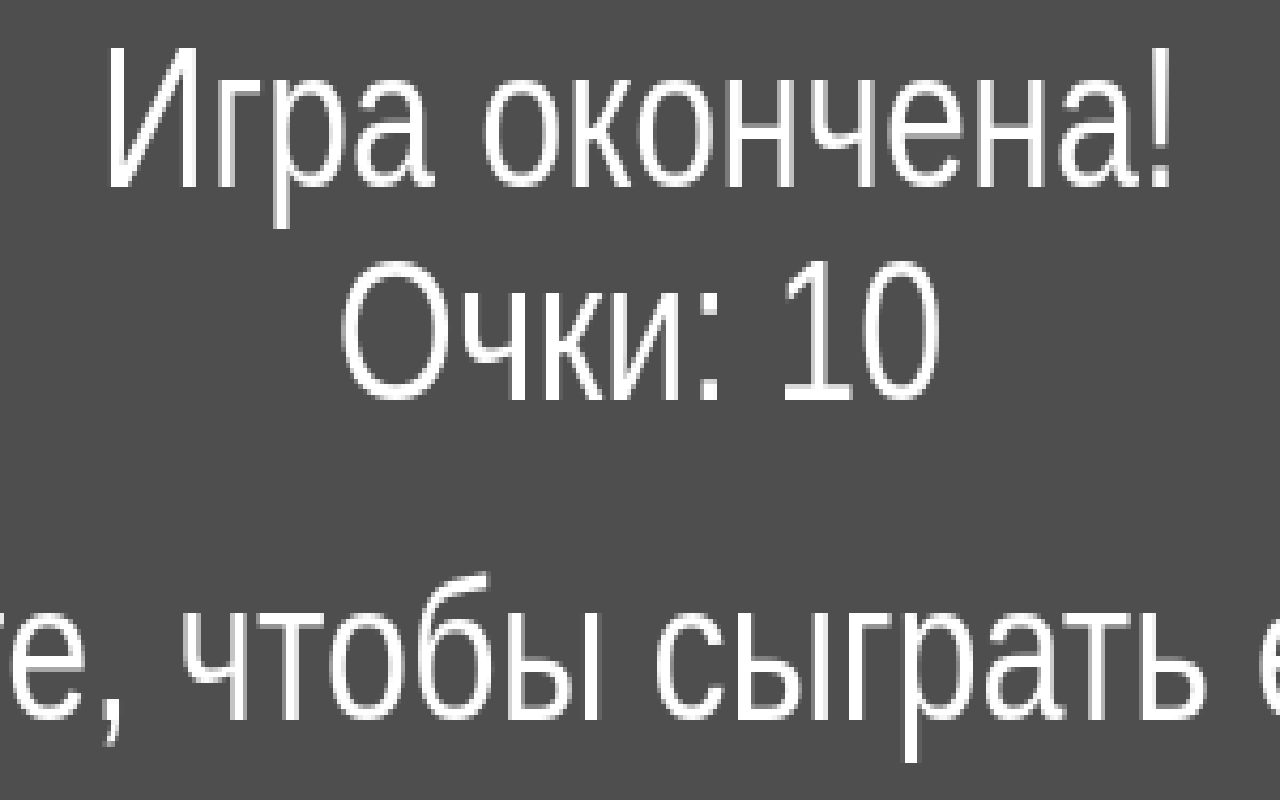
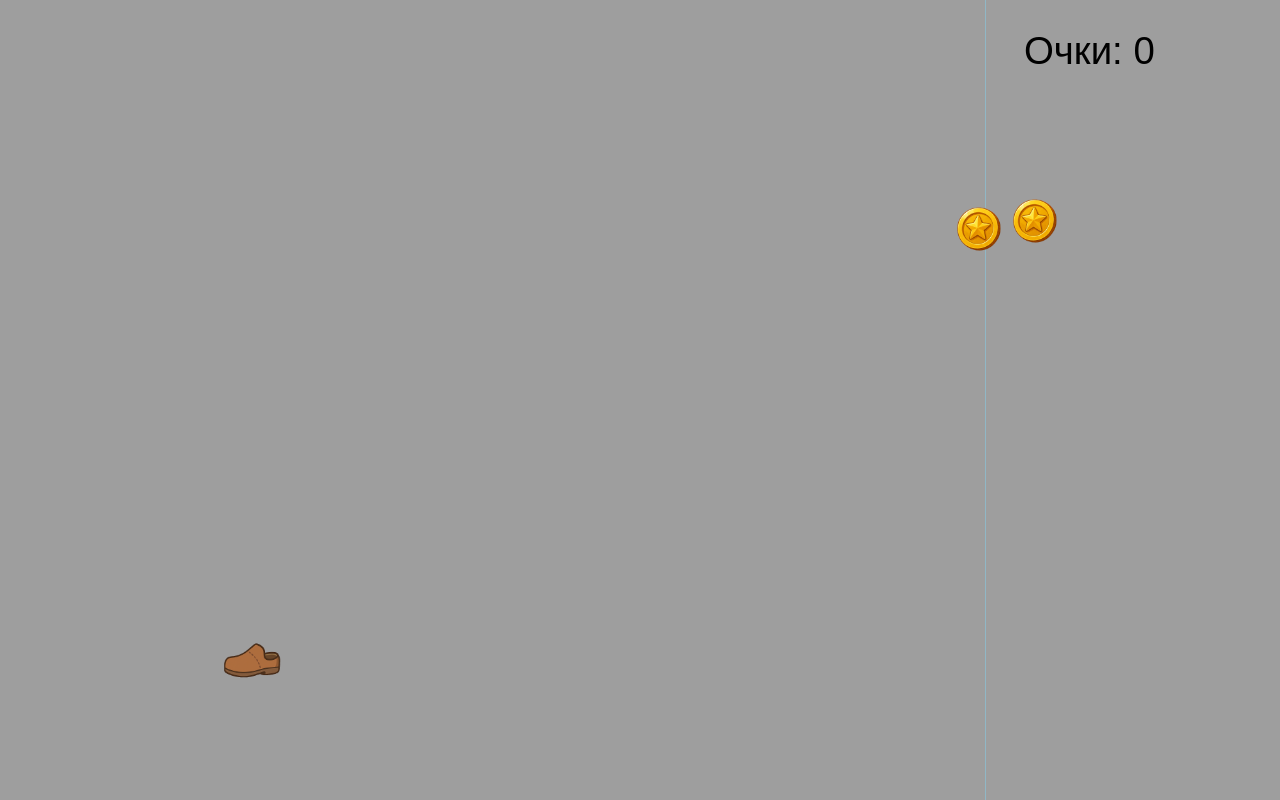
Before and after one commit to ChickenRuner/jumping-chicken, a plain HTML site: page index.html in a window 1280 px wide. Both pictures are taken after a click on the button "▶️ Начать игру". Drawn offline with Linux system fonts and the light colour scheme.

```diff
--- a/game.js
+++ b/game.js
@@ -1,4 +1,4 @@
-// Звуки
+// Настройки звука и музыка
 const jumpSound = new Audio('assets/sounds/jump.wav');
 const hitSound = new Audio('assets/sounds/hit.wav');
 const coinSound = new Audio('assets/sounds/coin.wav');
@@ -6,13 +6,12 @@
 bgMusic.loop = true;
 bgMusic.volume = 0.5;
 
-// Звук/музыка управление
+let soundEnabled = true;
+let musicEnabled = true;
+
 const toggleSoundBtn = document.getElementById('toggleSoundBtn');
 const toggleMusicBtn = document.getElementById('toggleMusicBtn');
 const startGameBtn = document.getElementById('startGameBtn');
-
-let soundEnabled = true;
-let musicEnabled = true;
 
 toggleSoundBtn.addEventListener('click', () => {
     soundEnabled = !soundEnabled;
@@ -38,7 +37,21 @@
     }
 }
 
-// Картинки
+// Настройка canvas и масштабирования
+const canvas = document.getElementById('gameCanvas');
+const ctx = canvas.getContext('2d');
+
+function resizeCanvas() {
+    canvas.width = window.innerWidth;
+    canvas.height = window.innerHeight;
+}
+
+window.addEventListener('resize', resizeCanvas);
+resizeCanvas();
+
+let scale = canvas.width / 800;
+
+// Изображения
 const backgroundImage = new Image();
 backgroundImage.src = 'assets/background.png';
 
@@ -62,18 +75,15 @@
 const magnetImage = new Image();
 magnetImage.src = 'assets/bonus_magnet.png';
 
-const canvas = document.getElementById('gameCanvas');
-const ctx = canvas.getContext('2d');
-
 // Объекты
 const chicken = {
-    x: 50,
-    y: 250,
-    width: 80,
-    height: 80,
+    x: 50 * scale,
+    y: 250 * scale,
+    width: 80 * scale,
+    height: 80 * scale,
     speedY: 0,
-    gravity: 0.5,
-    jumpPower: -13,
+    gravity: 0.5 * scale,
+    jumpPower: -13 * scale,
     onGround: true,
     frameIndex: 0,
     frameSpeed: 0.7,
@@ -85,11 +95,10 @@
 let canDoubleJump = true;
 let score = 0;
 let backgroundX = 0;
-let gameSpeed = 4;
+let gameSpeed = 4 * scale;
 
 let isGameStarted = false;
 let isGameOver = false;
-
 let hasMagnet = false;
 let magnetTimer = 0;
 
@@ -97,19 +106,7 @@
     if (!isGameStarted || isGameOver) return;
 
     const img = obstacleImages[Math.floor(Math.random() * obstacleImages.length)];
-    let obstacleWidth = 60, obstacleHeight = 60, obstacleY = 280;
-
-    if (img.src.includes('egg')) {
-        obstacleWidth = 40; obstacleHeight = 40; obstacleY = 310;
-    } else if (img.src.includes('cow')) {
-        obstacleWidth = 80; obstacleHeight = 80; obstacleY = 270;
-    } else if (img.src.includes('chair')) {
-        obstacleWidth = 50; obstacleHeight = 50; obstacleY = 285;
-    } else if (img.src.includes('bucket')) {
-        obstacleWidth = 60; obstacleHeight = 60; obstacleY = 280;
-    } else if (img.src.includes('table')) {
-        obstacleWidth = 70; obstacleHeight = 70; obstacleY = 270;
-    }
+    let obstacleWidth = 60 * scale, obstacleHeight = 60 * scale, obstacleY = canvas.height - 120 * scale;
 
     obstacles.push({
         x: canvas.width,
@@ -124,21 +121,16 @@
 function spawnBonus() {
     if (!isGameStarted || isGameOver) return;
 
-    const canSpawnMagnet = !hasMagnet && Math.random() < 0.1;
-    const isMagnet = canSpawnMagnet;
-
-    const xOffset = canvas.width + Math.random() * 400;
-    const yPatterns = [180, 140, 220, 160, 200];
-    const baseY = yPatterns[Math.floor(Math.random() * yPatterns.length)];
-
-    const isCoinGroup = !isMagnet && Math.random() < 0.6;
-    const count = isCoinGroup ? 2 + Math.floor(Math.random() * 4) : 1;
+    const isMagnet = !hasMagnet && Math.random() < 0.1;
+    const xOffset = canvas.width + Math.random() * 400 * scale;
+    const y = (Math.random() * 200 + 100) * scale;
+    const count = isMagnet ? 1 : Math.floor(Math.random() * 3 + 2);
 
     for (let i = 0; i < count; i++) {
         bonuses.push({
-            x: xOffset + i * 35,
-            y: baseY - (isCoinGroup ? i * 5 : 0),
-            size: 30,
+            x: xOffset + i * 35 * scale,
+            y: y - i * 5 * scale,
+            size: 30 * scale,
             speed: gameSpeed,
             image: isMagnet ? magnetImage : bonusImage,
             isMagnet: isMagnet && i === 0
@@ -147,22 +139,18 @@
 }
 
 setInterval(spawnObstacle, 2000);
-setInterval(spawnBonus, 2000);
+setInterval(spawnBonus, 2500);
 
 function gameLoop() {
+    scale = canvas.width / 800;
+    const groundY = canvas.height - 150 * scale;
+
     ctx.clearRect(0, 0, canvas.width, canvas.height);
-
     backgroundX = (backgroundX - gameSpeed) % canvas.width;
     ctx.drawImage(backgroundImage, backgroundX, 0, canvas.width, canvas.height);
     ctx.drawImage(backgroundImage, backgroundX + canvas.width, 0, canvas.width, canvas.height);
 
     if (!isGameStarted) {
-        ctx.fillStyle = 'rgba(0, 0, 0, 0.5)';
-        ctx.fillRect(0, 0, canvas.width, canvas.height);
-        ctx.fillStyle = 'white';
-        ctx.font = '36px Arial';
-        ctx.textAlign = 'center';
-        ctx.fillText('Нажмите, чтобы начать', canvas.width / 2, canvas.height / 2);
         requestAnimationFrame(gameLoop);
         return;
     }
@@ -171,14 +159,14 @@
         magnetTimer--;
         if (magnetTimer <= 0) hasMagnet = false;
 
-        bonuses.forEach(bonus => {
-            if (!bonus.isMagnet) {
-                const dx = chicken.x - bonus.x;
-                const dy = chicken.y - bonus.y;
+        bonuses.forEach(b => {
+            if (!b.isMagnet) {
+                const dx = chicken.x - b.x;
+                const dy = chicken.y - b.y;
                 const dist = Math.sqrt(dx * dx + dy * dy);
-                if (dist < 200) {
-                    bonus.x += dx * 0.05;
-                    bonus.y += dy * 0.05;
+                if (dist < 200 * scale) {
+                    b.x += dx * 0.05;
+                    b.y += dy * 0.05;
                 }
             }
         });
@@ -188,45 +176,43 @@
         ctx.fillStyle = 'rgba(0, 0, 0, 0.5)';
         ctx.fillRect(0, 0, canvas.width, canvas.height);
         ctx.fillStyle = 'white';
-        ctx.font = '36px Arial';
+        ctx.font = `${36 * scale}px Arial`;
         ctx.textAlign = 'center';
-        ctx.fillText('Игра окончена!', canvas.width / 2, canvas.height / 2 - 40);
-        ctx.fillText('Очки: ' + score, canvas.width / 2, canvas.height / 2);
-        ctx.fillText('Нажмите, чтобы сыграть ещё раз', canvas.width / 2, canvas.height / 2 + 60);
+        ctx.fillText('Игра окончена!', canvas.width / 2, canvas.height / 2);
+        ctx.fillText(`Очки: ${score}`, canvas.width / 2, canvas.height / 2 + 40 * scale);
+        ctx.fillText('Нажмите, чтобы начать заново', canvas.width / 2, canvas.height / 2 + 80 * scale);
         requestAnimationFrame(gameLoop);
         return;
     }
 
-    if (!chicken.isDead) {
-        chicken.frameIndex += chicken.frameSpeed;
-        if (chicken.frameIndex >= chickenFrames.length) chicken.frameIndex = 0;
-    }
+    chicken.frameIndex += chicken.frameSpeed;
+    if (chicken.frameIndex >= chickenFrames.length) chicken.frameIndex = 0;
 
     const currentFrame = chickenFrames[Math.floor(chicken.frameIndex)];
-    ctx.drawImage(currentFrame, Math.round(chicken.x), Math.round(chicken.y), chicken.width, chicken.height);
+    ctx.drawImage(currentFrame, chicken.x, chicken.y, chicken.width, chicken.height);
 
     chicken.y += chicken.speedY;
     if (!chicken.isDead) chicken.speedY += chicken.gravity;
 
-    if (chicken.y >= 250) {
-        chicken.y = 250;
+    if (chicken.y >= groundY) {
+        chicken.y = groundY;
         chicken.speedY = 0;
         chicken.onGround = true;
         canDoubleJump = true;
     }
 
-    obstacles.forEach((obstacle, index) => {
-        ctx.drawImage(obstacle.image, Math.round(obstacle.x), Math.round(obstacle.y), obstacle.width, obstacle.height);
-        if (!chicken.isDead) obstacle.x -= obstacle.speed;
+    obstacles.forEach((o, i) => {
+        ctx.drawImage(o.image, o.x, o.y, o.width, o.height);
+        if (!chicken.isDead) o.x -= o.speed;
 
         if (!chicken.isDead &&
-            chicken.x < obstacle.x + obstacle.width &&
-            chicken.x + chicken.width > obstacle.x &&
-            chicken.y < obstacle.y + obstacle.height &&
-            chicken.y + chicken.height > obstacle.y) {
+            chicken.x < o.x + o.width &&
+            chicken.x + chicken.width > o.x &&
+            chicken.y < o.y + o.height &&
+            chicken.y + chicken.height > o.y) {
             chicken.isDead = true;
             safePlay(hitSound);
-            chicken.speedY = -7;
+            chicken.speedY = -7 * scale;
             setTimeout(() => {
                 isGameOver = true;
                 bgMusic.pause();
@@ -234,44 +220,37 @@
             }, 800);
         }
 
-        if (obstacle.x + obstacle.width < 0) {
-            obstacles.splice(index, 1);
+        if (o.x + o.width < 0) {
+            obstacles.splice(i, 1);
             if (!chicken.isDead) {
                 score++;
-                if (score % 10 === 0) gameSpeed += 0.3;
+                if (score % 10 === 0) gameSpeed += 0.3 * scale;
             }
         }
     });
 
-    bonuses.forEach((bonus, index) => {
-        bonus.x -= bonus.speed;
-        ctx.drawImage(bonus.image, Math.round(bonus.x), Math.round(bonus.y), bonus.size, bonus.size);
+    bonuses.forEach((b, i) => {
+        b.x -= b.speed;
+        ctx.drawImage(b.image, b.x, b.y, b.size, b.size);
 
-        if (
-            chicken.x < bonus.x + bonus.size &&
-            chicken.x + chicken.width > bonus.x &&
-            chicken.y < bonus.y + bonus.size &&
-            chicken.y + chicken.height > bonus.y
-        ) {
-            if (bonus.isMagnet) {
+        if (chicken.x < b.x + b.size && chicken.x + chicken.width > b.x &&
+            chicken.y < b.y + b.size && chicken.y + chicken.height > b.y) {
+            if (b.isMagnet) {
                 hasMagnet = true;
                 magnetTimer = 600;
             } else {
                 score += 5;
                 safePlay(coinSound);
             }
-            bonuses.splice(index, 1);
-            return;
-        }
-
-        if (bonus.x + bonus.size < 0) {
-            bonuses.splice(index, 1);
+            bonuses.splice(i, 1);
+        } else if (b.x + b.size < 0) {
+            bonuses.splice(i, 1);
         }
     });
 
     ctx.fillStyle = 'black';
-    ctx.font = '24px Arial';
-    ctx.fillText('Очки: ' + score, 650, 50);
+    ctx.font = `${24 * scale}px Arial`;
+    ctx.fillText(`Очки: ${score}`, canvas.width - 160 * scale, 40 * scale);
 
     requestAnimationFrame(gameLoop);
 }
--- a/style.css
+++ b/style.css
@@ -1,24 +1,24 @@
-* {
+html, body {
     margin: 0;
     padding: 0;
-    box-sizing: border-box;
+    overflow: hidden;
+    width: 100%;
+    height: 100%;
 }
 
-html, body {
-    width: 100%;
-    height: 100%;
-    overflow: hidden;
+body {
     background-color: #cceeff;
-    font-family: Arial, sans-serif;
+    display: flex;
+    justify-content: center;
+    align-items: center;
 }
 
 #gameCanvas {
-    display: block;
     width: 100vw;
     height: 100vh;
-    background-color: #ffffff;
+    display: block;
+    background-color: #87CEEB;
     image-rendering: pixelated;
-    border: none;
 }
 
 #startScreen {
@@ -33,6 +33,7 @@
     flex-direction: column;
     justify-content: center;
     align-items: center;
+    font-family: Arial, sans-serif;
     z-index: 10;
 }
 
```
